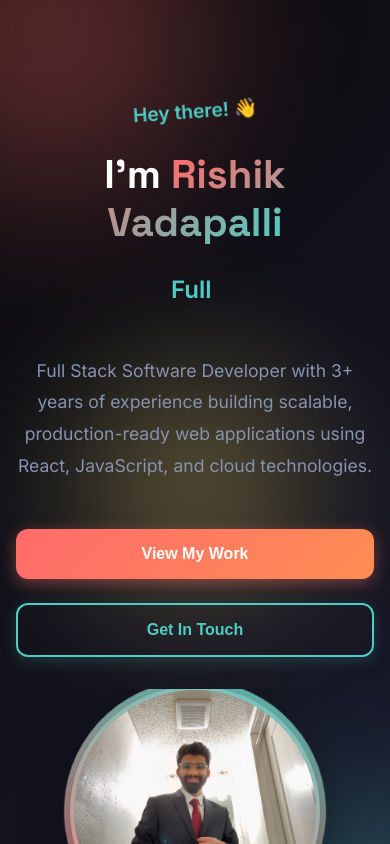
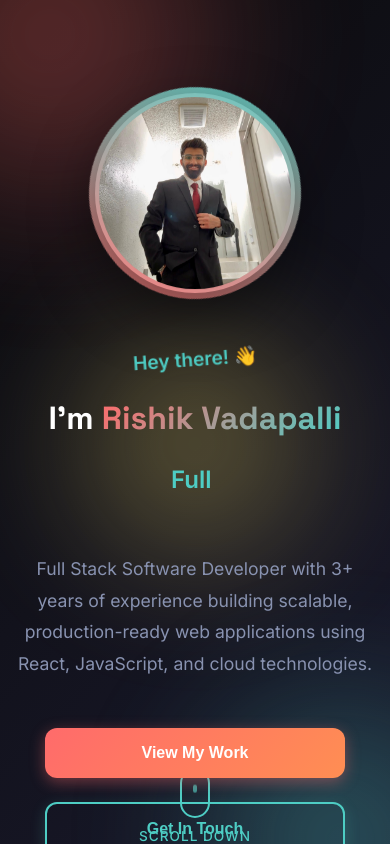
Before and after one commit to Rishik27/my-portfolio, a React (Vite) app: page / in a window 390 px wide. Shown: the top 844 px of the page. Built offline with nearby package versions, Linux system fonts and the light colour scheme.

Commit message:
Redesign text and photo

```diff
--- a/src/sections/Hero.css
+++ b/src/sections/Hero.css
@@ -1,13 +1,13 @@
 .hero {
   position: relative;
-  width: 100%;
   min-height: 100vh;
   display: flex;
   align-items: center;
-  justify-content: space-between;
+  justify-content: center;
   overflow: hidden;
   padding: 2rem;
-  max-width: 100%;
+  width: 100%;
+  max-width: 100vw;
   box-sizing: border-box;
 }
 
@@ -72,17 +72,19 @@
 .hero-content {
   position: relative;
   z-index: 1;
-  max-width: 1200px;
-  margin: 0 auto;
+  max-width: 1400px;
   width: 100%;
-  display: grid;
-  grid-template-columns: 1fr 1fr;
-  gap: 4rem;
+  display: flex;
+  flex-direction: column;
   align-items: center;
+  justify-content: center;
+  text-align: center;
+  gap: 3rem;
 }
 
 .hero-text {
   animation: fadeInUp 1s ease-out;
+  max-width: 800px;
 }
 
 .hero-greeting {
@@ -109,6 +111,7 @@
   margin: 0.5rem 0;
   line-height: 1.2;
   font-family: 'Space Grotesk', 'Outfit', -apple-system, sans-serif;
+  white-space: nowrap;
 }
 
 .highlight {
@@ -155,6 +158,7 @@
   gap: 1.5rem;
   margin-top: 3rem;
   flex-wrap: wrap;
+  justify-content: center;
 }
 
 .btn {
@@ -212,20 +216,19 @@
 }
 
 .hero-image-container {
-  display: flex;
-  align-items: center;
-  justify-content: center;
-  animation: fadeInRight 0.8s ease-out;
-  overflow: hidden;
-  max-width: 100%;
+  position: absolute;
+  left: 5%;
+  top: 50%;
+  transform: translateY(-50%);
+  animation: fadeInLeft 0.8s ease-out;
+  z-index: 0;
 }
 
 .hero-image-wrapper {
   position: relative;
-  width: 380px;
-  height: 380px;
+  width: 300px;
+  height: 300px;
   animation: float 6s ease-in-out infinite;
-  flex-shrink: 0;
 }
 
 .hero-image {
@@ -345,6 +348,17 @@
   }
 }
 
+@keyframes fadeInLeft {
+  from {
+    opacity: 0;
+    transform: translateY(-50%) translateX(-50px);
+  }
+  to {
+    opacity: 1;
+    transform: translateY(-50%) translateX(0);
+  }
+}
+
 @keyframes fadeIn {
   from { opacity: 0; }
   to { opacity: 0.7; }
@@ -352,23 +366,17 @@
 
 /* Responsive */
 @media (max-width: 1024px) {
-  .hero-content {
-    grid-template-columns: 1fr;
-    gap: 2rem;
-    text-align: center;
+  .hero-image-container {
+    position: relative;
+    left: auto;
+    top: auto;
+    transform: none;
+    order: -1;
   }
 
   .hero-image-wrapper {
-    width: 300px;
-    height: 300px;
-  }
-
-  .hero-description {
-    margin: 1.5rem auto;
-  }
-
-  .hero-cta {
-    justify-content: center;
+    width: 250px;
+    height: 250px;
   }
 }
 
@@ -377,18 +385,25 @@
     padding: 6rem 1rem 2rem;
   }
 
+  .hero-title {
+    font-size: 2rem;
+    white-space: normal;
+  }
+
   .hero-image-wrapper {
-    width: 250px;
-    height: 250px;
+    width: 200px;
+    height: 200px;
   }
 
   .hero-cta {
     flex-direction: column;
     align-items: center;
+    width: 100%;
   }
 
   .btn {
     width: 100%;
+    max-width: 300px;
     text-align: center;
   }
 
```
